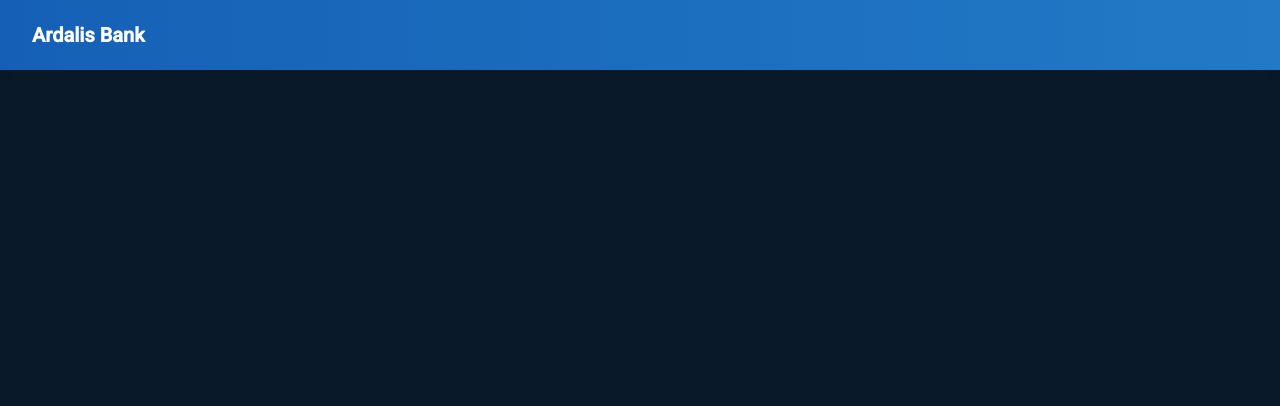
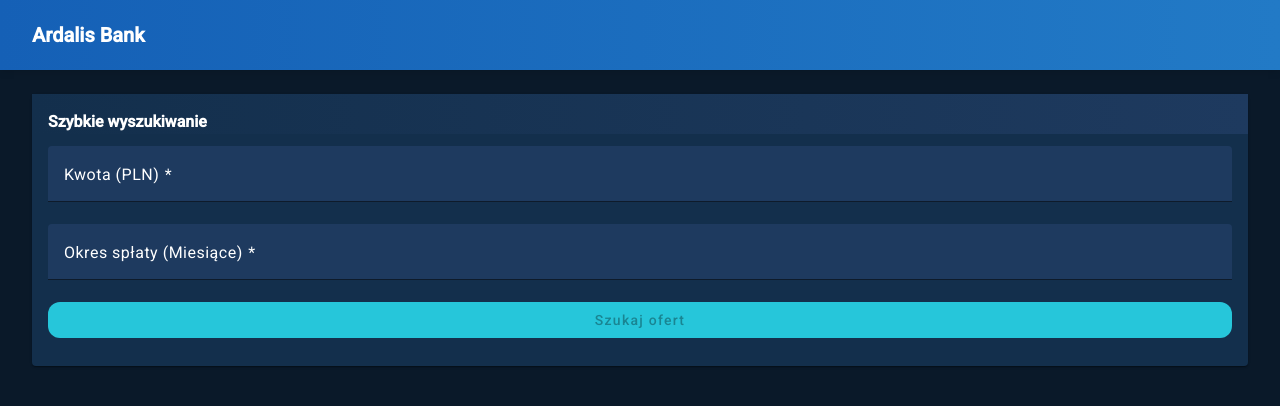
Before and after one commit to xxxDKGxxx/dotnet-obieralny, an Angular app in the folder src/frontend/: page / in a window 1280 px wide. Shown: the top 406 px of the page. Built offline with nearby package versions, Linux system fonts and the light colour scheme.

Commit message:
Feature/#106 quick search form (#49)
* WIP quick search

* Quick search implemented

* lint and format fixes

* pr suggestions

```diff
--- a/src/frontend/package.json
+++ b/src/frontend/package.json
@@ -9,8 +9,8 @@
     "test": "ng test",
     "lint": "eslint . --ext .ts,.html",
     "lint:fix": "eslint . --ext .ts,.html --fix",
-  "format": "prettier . --write --editorconfig",
-  "format:check": "prettier . --check --editorconfig"
+    "format": "prettier . --write --editorconfig",
+    "format:check": "prettier . --check --editorconfig"
   },
   "prettier": {
     "printWidth": 100,
--- a/src/frontend/src/app/app.routes.ts
+++ b/src/frontend/src/app/app.routes.ts
@@ -1,4 +1,12 @@
 import { Routes } from '@angular/router';
-import { TestComponent } from './test/test.component';
+import { HomePage } from './home-page/home-page';
+import { FullSearch } from './full-search/full-search';
 
-export const routes: Routes = [{ path: 'test', component: TestComponent }];
+export const ApplicationRoutes = {
+  search: 'search',
+};
+
+export const routes: Routes = [
+  { path: ApplicationRoutes.search, component: FullSearch },
+  { path: '', component: HomePage, pathMatch: 'full' },
+];
--- /dev/null
+++ b/src/frontend/src/app/full-search/full-search.html
@@ -0,0 +1,4 @@
+<p>full-search works!</p>
+@if (this.amount && this.duration) {
+  <p>Amount : {{ amount }}, Duration : {{ duration }}</p>
+}
--- /dev/null
+++ b/src/frontend/src/app/full-search/full-search.ts
@@ -0,0 +1,32 @@
+import { ChangeDetectionStrategy, Component, inject, OnInit } from '@angular/core';
+import { ActivatedRoute } from '@angular/router';
+
+@Component({
+  selector: 'app-full-search',
+  imports: [],
+  templateUrl: './full-search.html',
+  changeDetection: ChangeDetectionStrategy.OnPush,
+})
+export class FullSearch implements OnInit {
+  protected amount!: number;
+  protected duration!: number;
+
+  private readonly activatedRoute = inject(ActivatedRoute);
+
+  ngOnInit(): void {
+    this.activatedRoute.queryParamMap.subscribe((params) => {
+      const amount = params.get('amount');
+      const duration = params.get('duration');
+
+      if (!amount || !duration) {
+        return;
+      }
+
+      const amountAsNumber = Number.parseInt(amount);
+      const durationAsNumber = Number.parseInt(duration);
+
+      this.amount = amountAsNumber;
+      this.duration = durationAsNumber;
+    });
+  }
+}
--- /dev/null
+++ b/src/frontend/src/app/home-page/home-page.html
@@ -0,0 +1 @@
+<app-quick-search-form></app-quick-search-form>
--- /dev/null
+++ b/src/frontend/src/app/home-page/home-page.ts
@@ -0,0 +1,10 @@
+import { ChangeDetectionStrategy, Component } from '@angular/core';
+import { QuickSearchForm } from './quick-search-form/quick-search-form';
+
+@Component({
+  selector: 'app-home-page',
+  imports: [QuickSearchForm],
+  templateUrl: './home-page.html',
+  changeDetection: ChangeDetectionStrategy.OnPush,
+})
+export class HomePage {}
--- /dev/null
+++ b/src/frontend/src/app/home-page/quick-search-form/quick-search-form.html
@@ -0,0 +1,30 @@
+<mat-card>
+  <mat-card-header>Szybkie wyszukiwanie </mat-card-header>
+  <mat-card-content>
+    <form
+      #quickSearchForm="ngForm"
+      class="flex flex-col py-3"
+      (ngSubmit)="redirectToFullSearch(quickSearchForm.value)"
+    >
+      <mat-form-field>
+        <mat-label> Kwota (PLN) </mat-label>
+        <input
+          name="amount"
+          [(ngModel)]="amount"
+          type="number"
+          matInput
+          required
+          min="0"
+          step="1000"
+        />
+      </mat-form-field>
+      <mat-form-field>
+        <mat-label> Okres spłaty (Miesiące) </mat-label>
+        <input name="duration" [(ngModel)]="duration" type="number" matInput required min="0" />
+      </mat-form-field>
+      <button type="submit" matButton="elevated" [disabled]="!quickSearchForm.valid">
+        Szukaj ofert
+      </button>
+    </form>
+  </mat-card-content>
+</mat-card>
--- /dev/null
+++ b/src/frontend/src/app/home-page/quick-search-form/quick-search-form.ts
@@ -0,0 +1,46 @@
+import { ChangeDetectionStrategy, Component, inject } from '@angular/core';
+import { MatCardModule } from '@angular/material/card';
+import { MatFormFieldModule } from '@angular/material/form-field';
+import { MatInputModule } from '@angular/material/input';
+import { MatButtonModule } from '@angular/material/button';
+import { MatIconModule } from '@angular/material/icon';
+import { MatDividerModule } from '@angular/material/divider';
+import { FormsModule } from '@angular/forms';
+import { ApplicationRoutes } from '../../app.routes';
+import { Router } from '@angular/router';
+
+interface QuickSearchFormData {
+  amount: number;
+  duration: number;
+}
+
+@Component({
+  selector: 'app-quick-search-form',
+  imports: [
+    MatCardModule,
+    MatFormFieldModule,
+    MatInputModule,
+    MatButtonModule,
+    MatIconModule,
+    MatDividerModule,
+    FormsModule,
+  ],
+  templateUrl: './quick-search-form.html',
+  changeDetection: ChangeDetectionStrategy.OnPush,
+})
+export class QuickSearchForm {
+  protected amount!: number;
+  protected duration!: number;
+
+  private readonly router = inject(Router);
+
+  protected redirectToFullSearch(data: QuickSearchFormData) {
+    if (!data.amount || !data.duration) {
+      return;
+    }
+
+    this.router.navigate(['/', ApplicationRoutes.search], {
+      queryParams: data,
+    });
+  }
+}
--- a/src/frontend/src/app/test/test.component.css
+++ /dev/null
@@ -1,3 +0,0 @@
-:host {
-  display: block;
-}
--- a/src/frontend/src/app/test/test.component.ts
+++ /dev/null
@@ -1,9 +0,0 @@
-import { ChangeDetectionStrategy, Component } from '@angular/core';
-@Component({
-  selector: 'app-test',
-  imports: [],
-  template: `<p>Test</p>`,
-  styleUrl: './test.component.css',
-  changeDetection: ChangeDetectionStrategy.OnPush,
-})
-export class TestComponent {}
--- a/src/frontend/src/styles.css
+++ b/src/frontend/src/styles.css
@@ -4,7 +4,10 @@
   --color-dark-blue: #1560b6;
   --color-light-blue: #227ac6;
   --color-background: #0a1929;
-  --shadow-header: 0 2px 8px rgba(0,0,0,0.10);
+  --color-card: #132f4c;
+  --color-input-bg: #1e3a5f;
+  --color-button-bg: #26c6da;
+  --shadow-header: 0 2px 8px rgba(0, 0, 0, 0.1);
 }
 
 html,
@@ -15,3 +18,31 @@ body {
   margin: 0;
   font-family: Roboto, 'Helvetica Neue', sans-serif;
 }
+
+input {
+  @apply text-white!;
+}
+
+.mat-mdc-card {
+  @apply bg-card!;
+}
+
+.mat-mdc-card-header {
+  @apply bg-gradient-to-r from-[#132F4C] to-[#1E3A5F] text-white font-bold;
+}
+
+.mdc-text-field--filled {
+  @apply bg-input-bg! text-white!;
+}
+
+.mat-mdc-form-field-infix {
+  @apply text-white!;
+}
+
+.mdc-floating-label {
+  @apply text-white!;
+}
+
+.mat-mdc-raised-button {
+  @apply bg-button-bg! rounded-xl!;
+}
```
